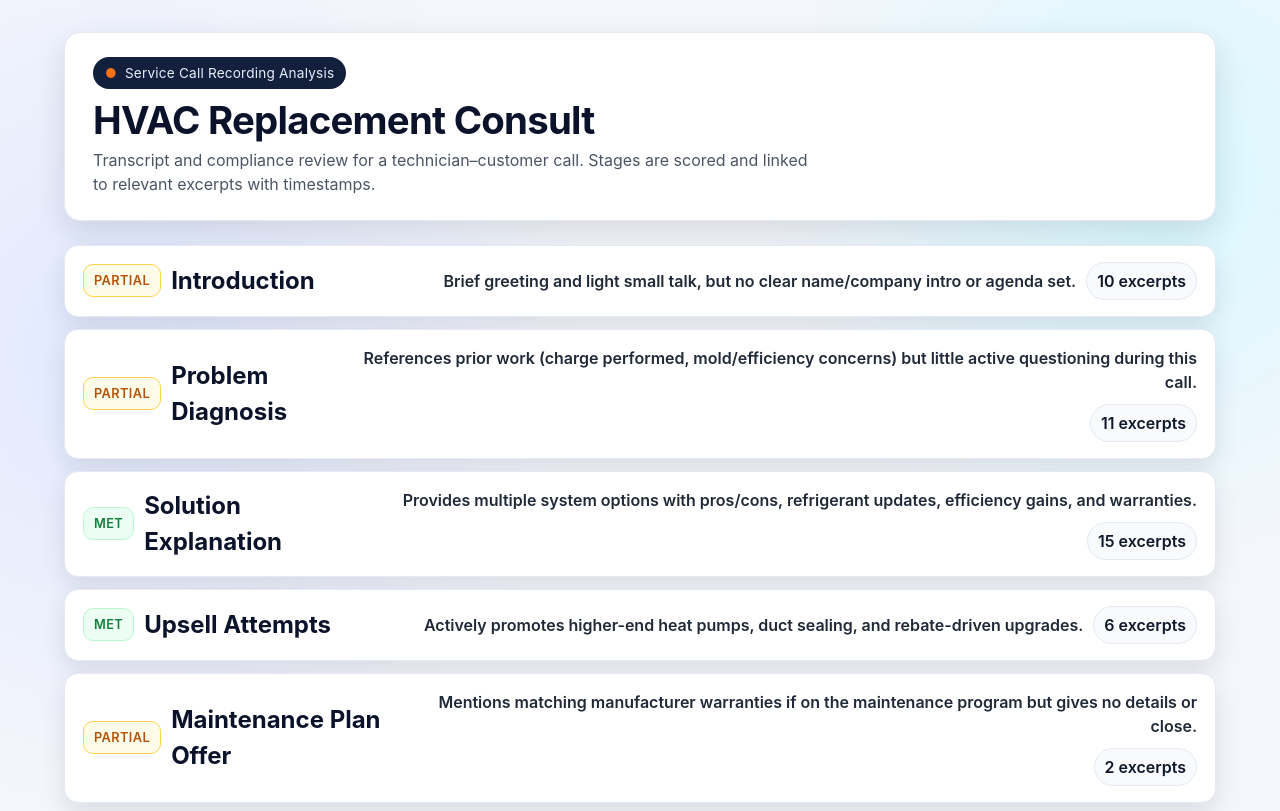
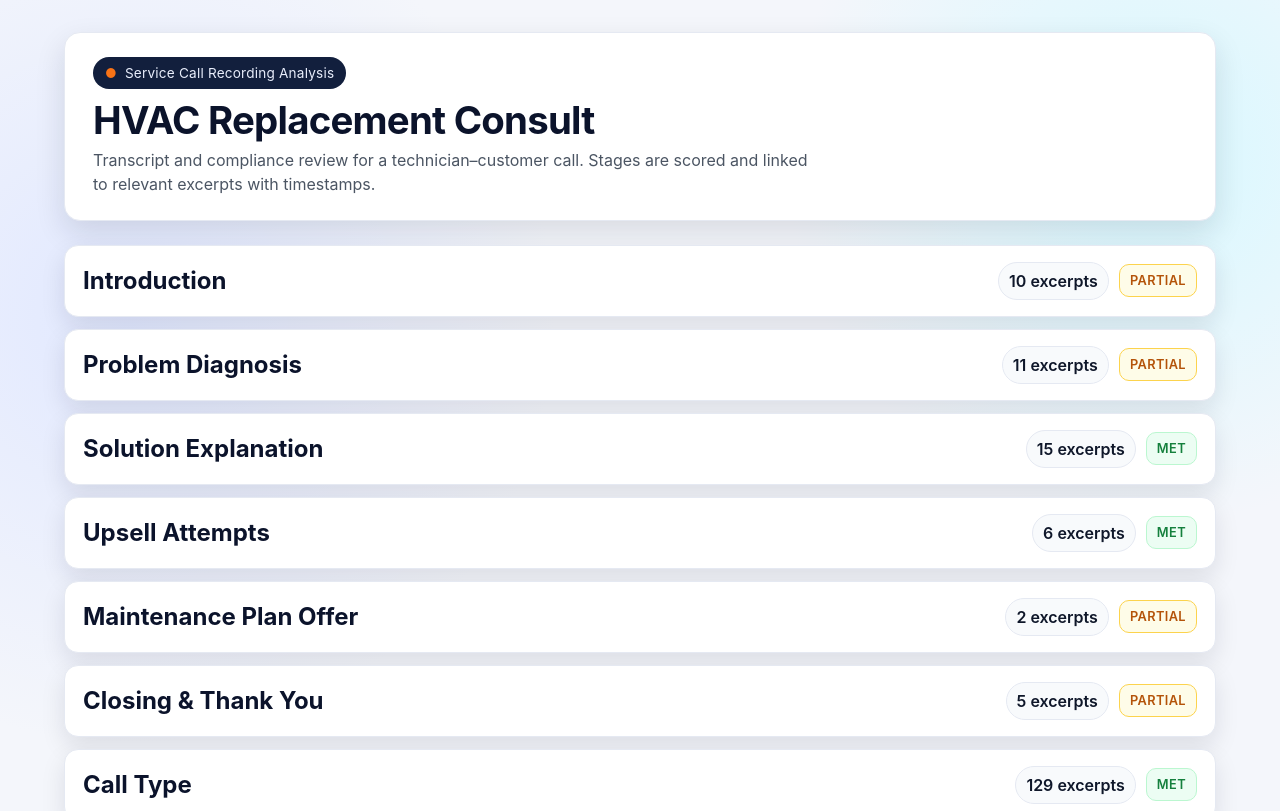
Before and after one commit to pigpigbig/Service-Call-Analysis, a React (Vite) app in the folder web/: page / in a window 1280 px wide. Shown: the top 811 px of the page. Built offline with nearby package versions, Linux system fonts and the light colour scheme.

Commit message:
ux: move verdict badge to right and summary into details

```diff
--- a/web/src/App.css
+++ b/web/src/App.css
@@ -154,6 +154,12 @@ h1 {
   font-weight: 600;
 }
 
+.summary-text {
+  margin: 0;
+  color: #1f2937;
+  font-weight: 600;
+}
+
 .notes {
   margin: 0;
   padding-left: 18px;
--- a/web/src/App.tsx
+++ b/web/src/App.tsx
@@ -52,18 +52,18 @@ function App() {
             <article key={stage.id} className={`accordion ${isOpen ? 'is-open' : ''}`}>
               <header className="accordion__header" onClick={() => toggleStage(stage.id)}>
                 <div className="accordion__title">
+                  <h2>{stage.title}</h2>
+                </div>
+                <div className="accordion__meta">
+                  <span className="chip">{entries.length} excerpts</span>
                   <div className={`badge badge--${stage.verdict}`}>
                     {stage.verdict === 'met' ? 'Met' : stage.verdict === 'partial' ? 'Partial' : 'Missed'}
                   </div>
-                  <h2>{stage.title}</h2>
-                </div>
-                <div className="accordion__meta">
-                  <span className="summary">{stage.summary}</span>
-                  <span className="chip">{entries.length} excerpts</span>
                 </div>
               </header>
               {isOpen && (
                 <div className="accordion__body">
+                  <p className="summary-text">{stage.summary}</p>
                   <ul className="notes">
                     {stage.notes.map((note, idx) => (
                       <li key={idx}>{note}</li>
```
